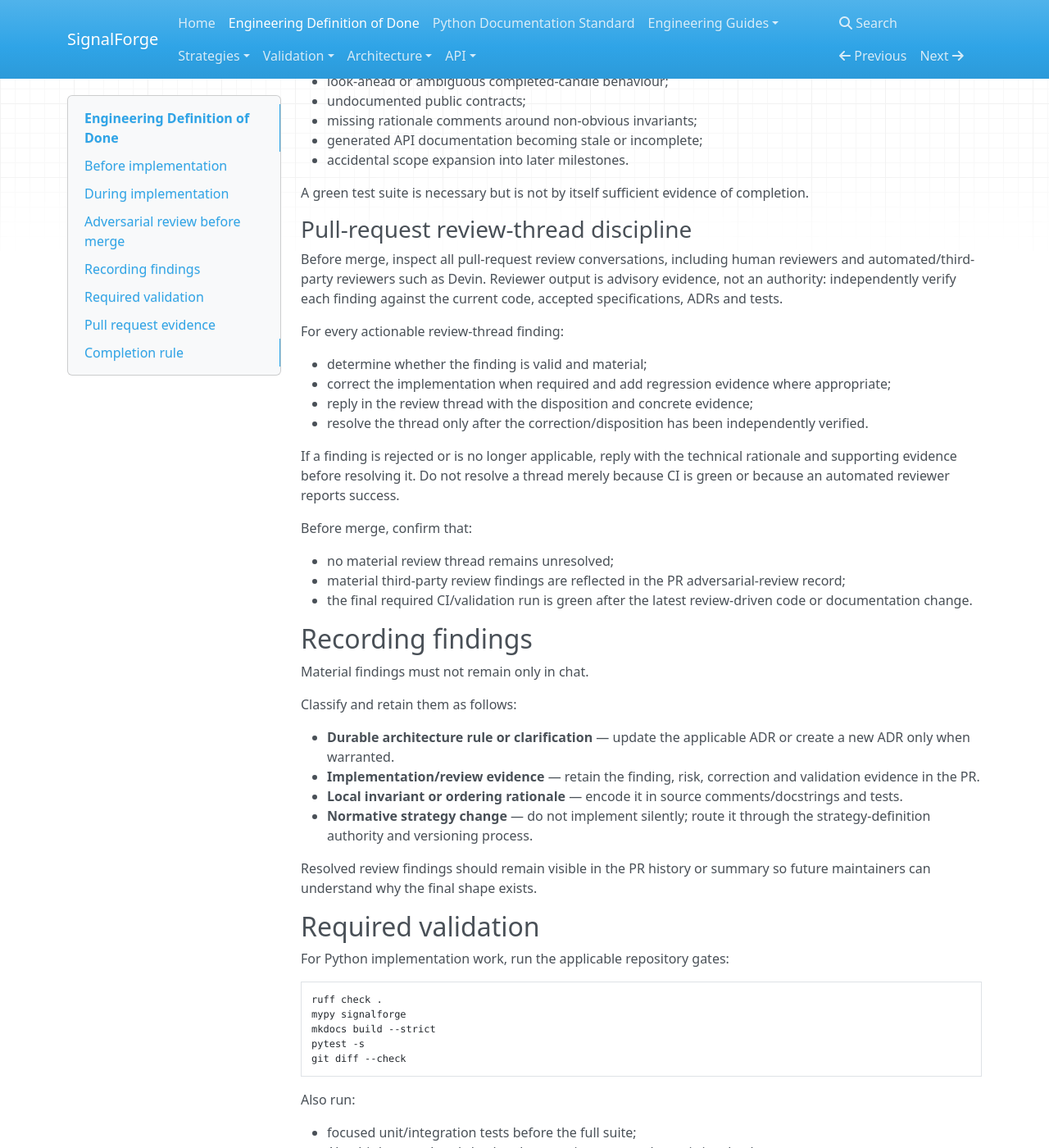
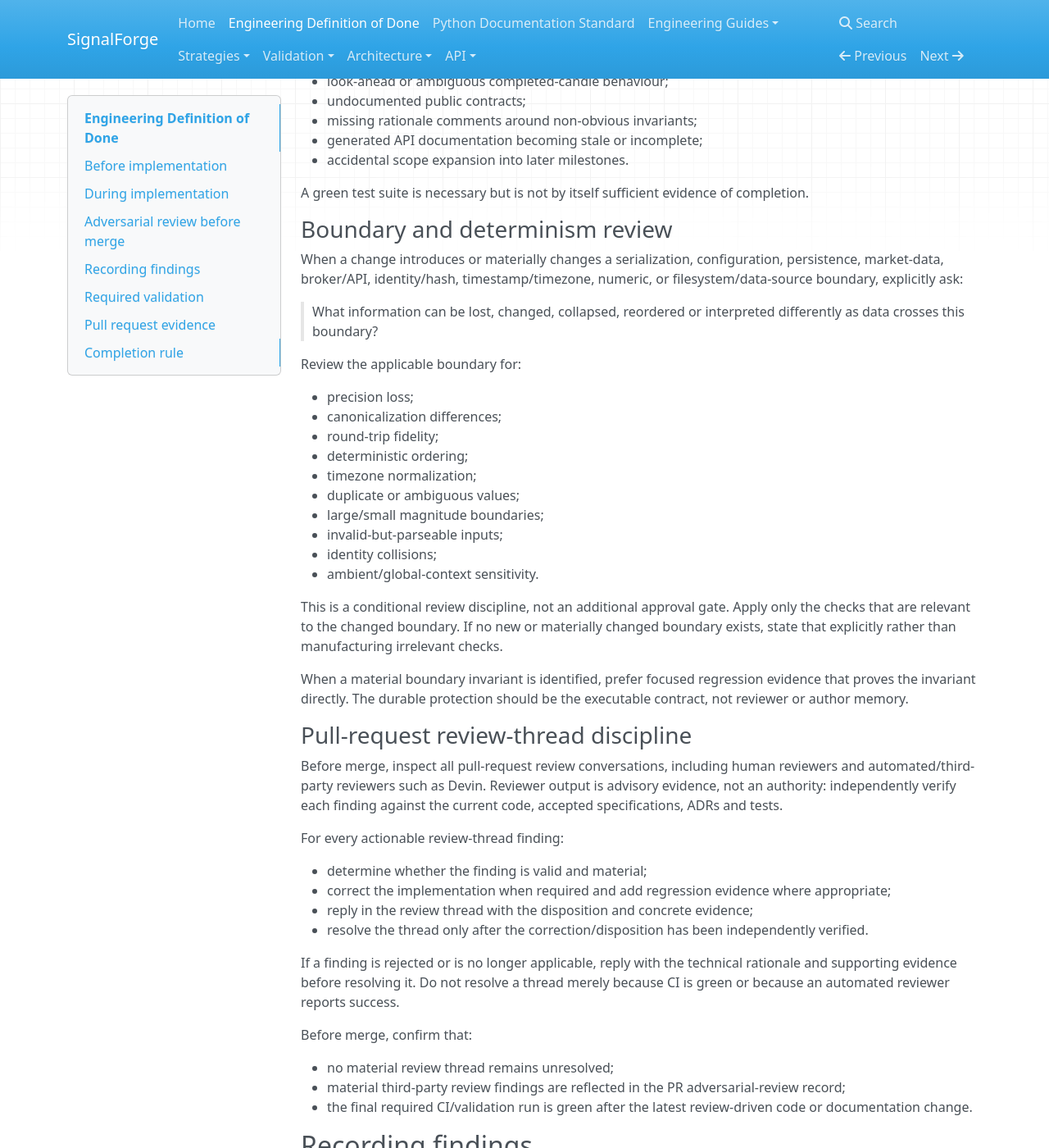
Before and after one commit to harishkamathuk/signalforge, an MkDocs documentation site: the page built from docs/engineering-definition-of-done.md, in a window 1280 px wide and 1400 px high, scrolled down 1019 px. Shown: the whole window at 82% size. Built offline with MkDocs 1.6.1, drawn with Linux system fonts in a browser that asks for light colours; nearby versions of some CDN libraries.

Commit message:
docs: formalize boundary determinism review

```diff
--- a/docs/engineering-definition-of-done.md
+++ b/docs/engineering-definition-of-done.md
@@ -43,6 +43,36 @@ Review specifically for:
 - accidental scope expansion into later milestones.
 
 A green test suite is necessary but is not by itself sufficient evidence of completion.
+
+### Boundary and determinism review
+
+When a change introduces or materially changes a serialization, configuration, persistence,
+market-data, broker/API, identity/hash, timestamp/timezone, numeric, or filesystem/data-source
+boundary, explicitly ask:
+
+> What information can be lost, changed, collapsed, reordered or interpreted differently as data
+> crosses this boundary?
+
+Review the applicable boundary for:
+
+- precision loss;
+- canonicalization differences;
+- round-trip fidelity;
+- deterministic ordering;
+- timezone normalization;
+- duplicate or ambiguous values;
+- large/small magnitude boundaries;
+- invalid-but-parseable inputs;
+- identity collisions;
+- ambient/global-context sensitivity.
+
+This is a conditional review discipline, not an additional approval gate. Apply only the checks
+that are relevant to the changed boundary. If no new or materially changed boundary exists, state
+that explicitly rather than manufacturing irrelevant checks.
+
+When a material boundary invariant is identified, prefer focused regression evidence that proves
+the invariant directly. The durable protection should be the executable contract, not reviewer or
+author memory.
 
 ### Pull-request review-thread discipline
 
```
